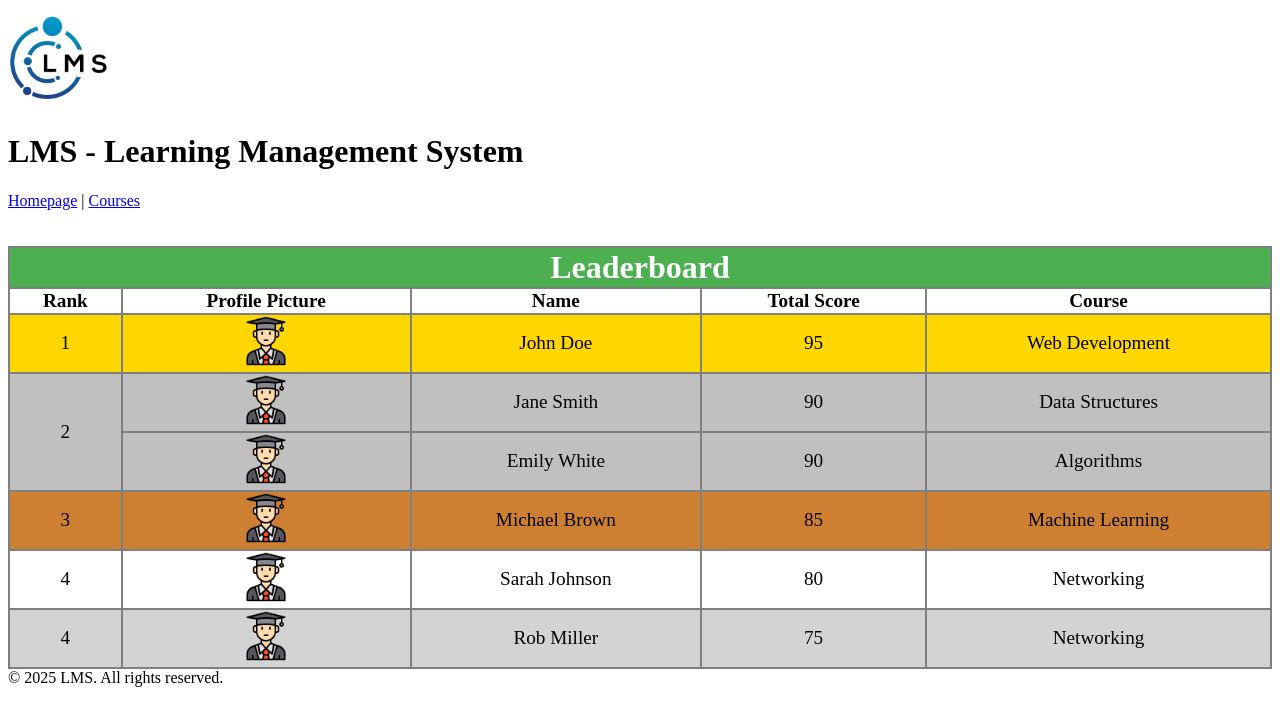
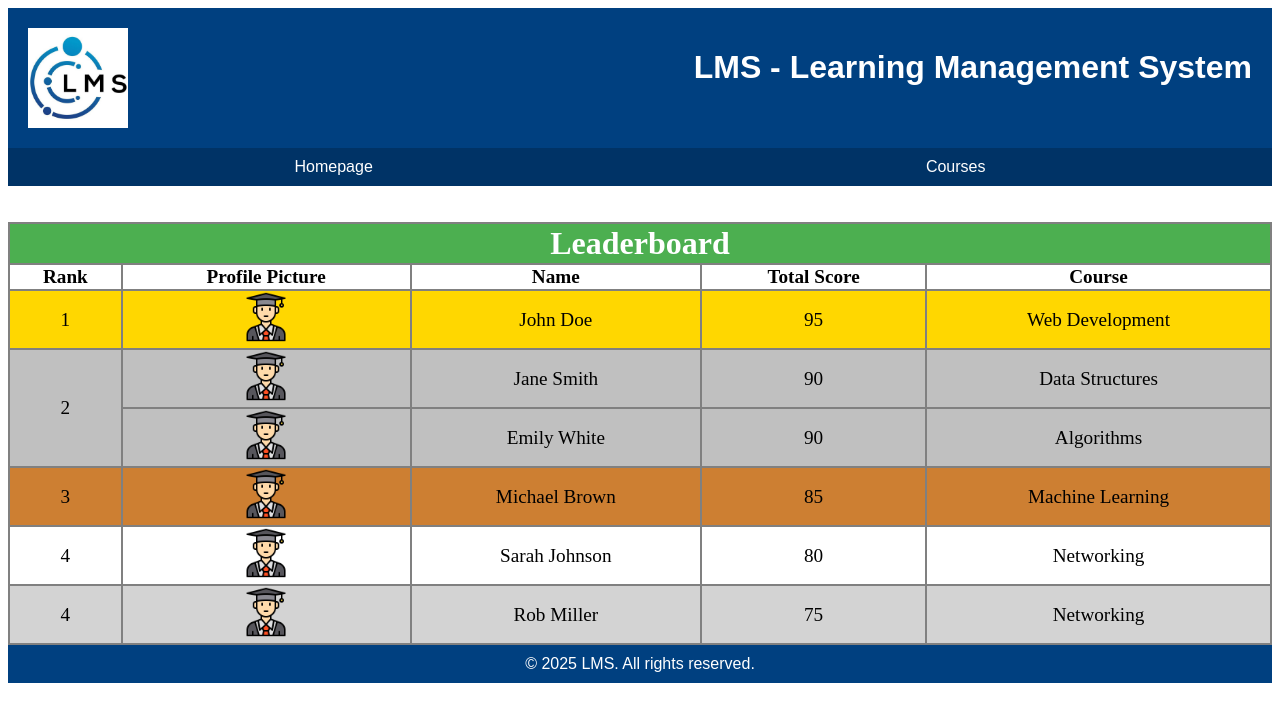
Before and after one commit to CroluxMichaels/ENSF381-GROUP17-ASSIGNMENT2, a plain HTML site: page leaderboard.html in a window 1280 px wide. Drawn offline with Linux system fonts and the light colour scheme.

Commit message:
Applied base style to every page

```diff
--- a/leaderboard.html
+++ b/leaderboard.html
@@ -4,13 +4,16 @@
         <meta charset="UTF-8">
         <meta name="viewport" content="width=device-witdth, initial-scale=1.0">
         <title>Leaderboard - LMS</title>
+        <link rel="stylesheet" href="styles.css">
     </head>
     <body>
         <header>
             <img src="logo.jpg" width="100px" height="100px"></img>
             <h1>LMS - Learning Management System</h1>
-            <a href="index.html">Homepage</a> | <a href="course_view.html">Courses</a>
         </header>
+        <div>
+            <a href="index.html">Homepage</a> <a href="course_view.html">Courses</a>
+        </div>
         <main>
             <br> <br>
             <table width="100%" style="background-color: gray; text-align: center; font-size: larger;">
```
Also changed, not shown: attempt_quiz.html (+2 -1 lines), course_view.html (+1 -0 lines), login.html (+1 -0 lines).
